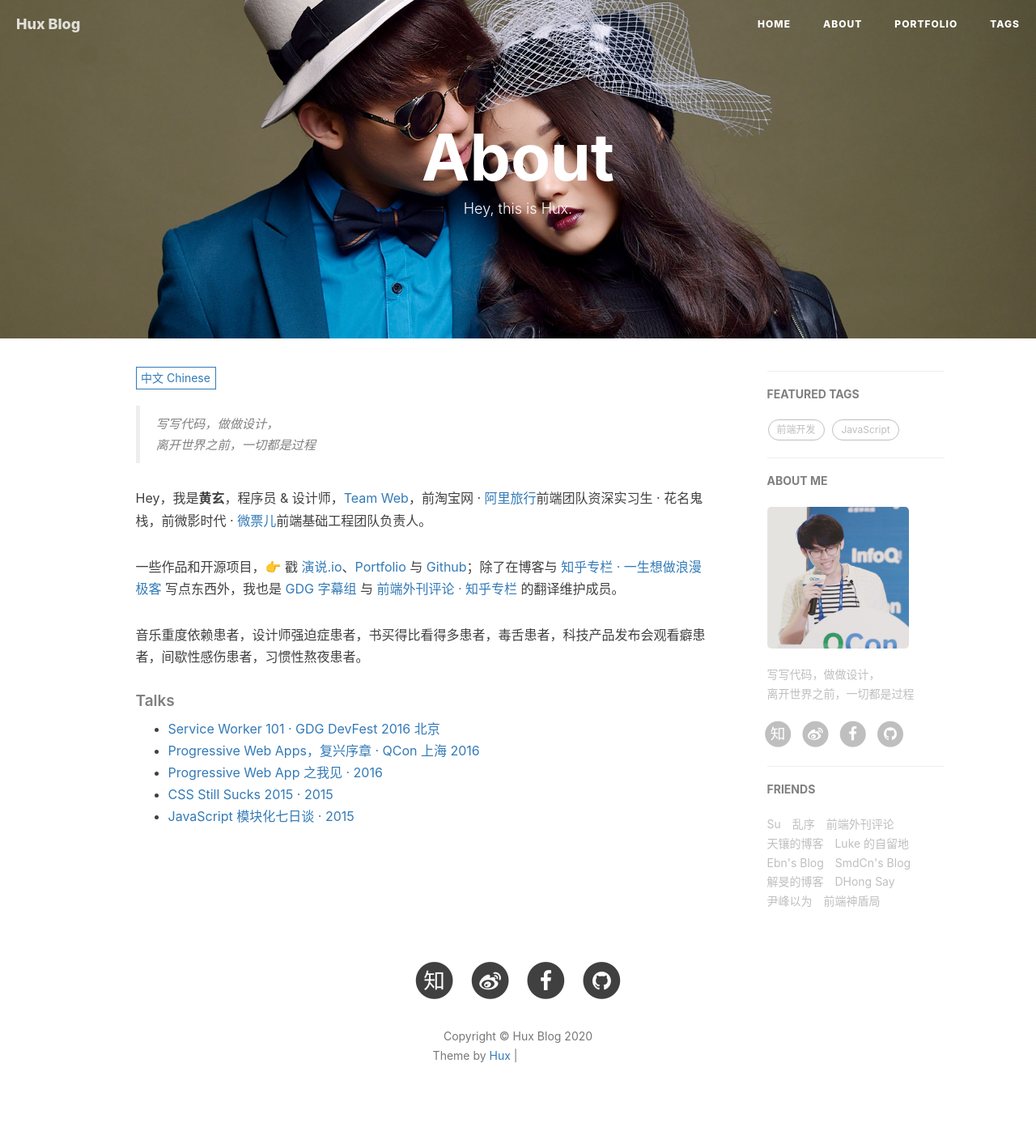
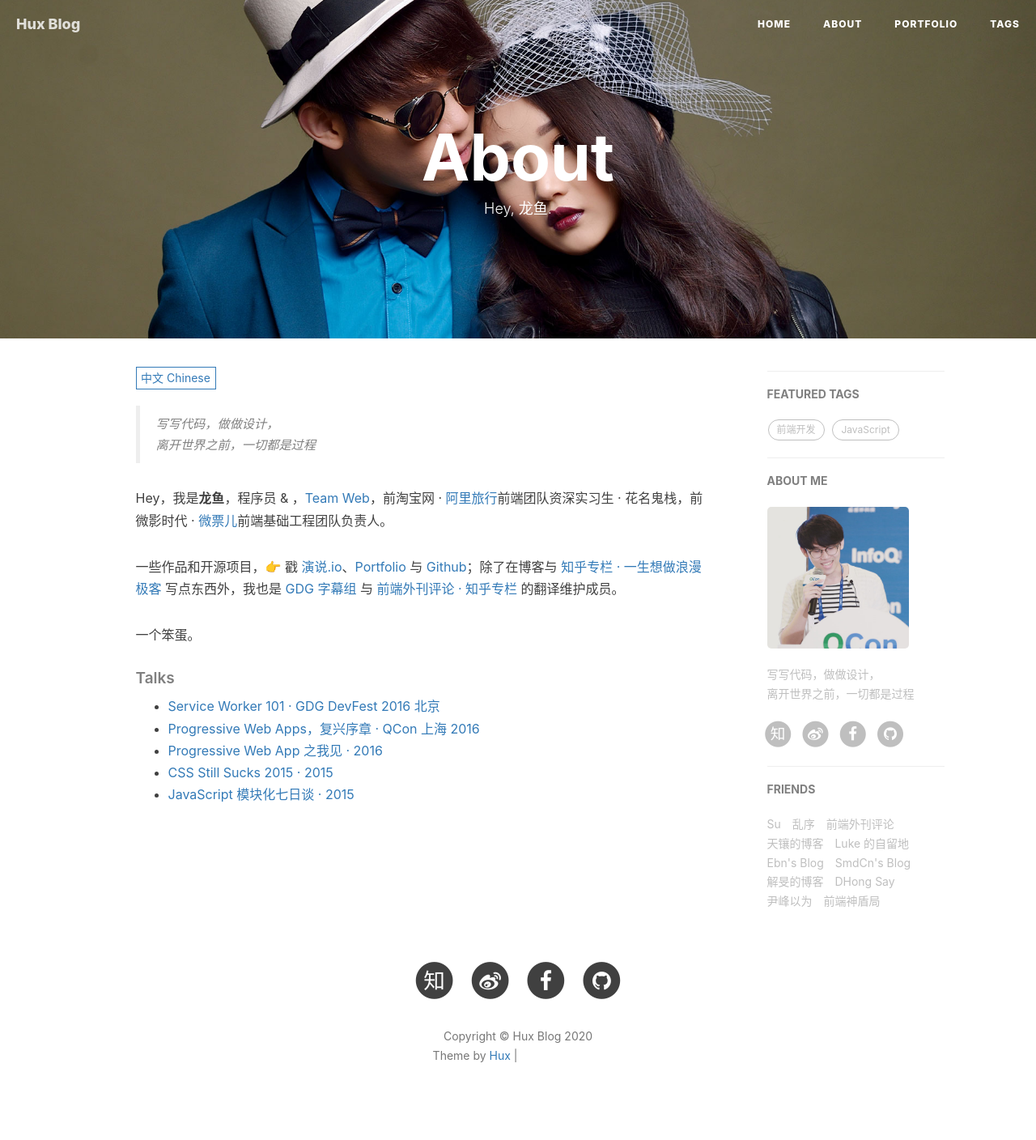
Before and after one commit to lujinsheng/lujinsheng.github.io, a Jekyll site: the page built from about.html, in a window 1280 px wide. Shown: the whole page at 81% size. Built offline with Jekyll 4.4.1, drawn with Linux system fonts in a browser that asks for light colours; nearby versions of some CDN libraries; comment, search, counter and statistics services are not loaded; grey boxes are pictures that could not be loaded.

Commit message:
修改页面

```diff
--- a/about.html
+++ b/about.html
@@ -1,14 +1,13 @@
 ---
 layout: page
 title: "About"
-description: "Hey, this is Hux."
+description: "Hey, 龙鱼."
 header-img: "img/about-bg.jpg"
 ---
 
 <!-- Language Selector -->
 <select class="sel-lang" onchange= "onLanChange(this.options[this.options.selectedIndex].value)">
     <option value="0" selected> 中文 Chinese </option>
-    <option value="1"> 英文 English </option>
 </select>
 
 <!-- Chinese Version -->
@@ -18,11 +17,11 @@
     <blockquote><p>写写代码，做做设计，<br>
     离开世界之前，一切都是过程</p></blockquote>
 
-    <p>Hey，我是<strong>黄玄</strong>，程序员 &amp; 设计师，<a href="https://medium.com/ben-and-dion/team-web-3315aa447fb2#.359a9c6cl">Team Web</a>，前淘宝网 · <a href="http://alitrip.com">阿里旅行</a>前端团队资深实习生 · 花名鬼栈，前微影时代 · <a href="http://www.wepiao.com/?r=movie">微票儿</a>前端基础工程团队负责人。</p>
+    <p>Hey，我是<strong>龙鱼</strong>，程序员 &amp; ，<a href="https://medium.com/ben-and-dion/team-web-3315aa447fb2#.359a9c6cl">Team Web</a>，前淘宝网 · <a href="http://alitrip.com">阿里旅行</a>前端团队资深实习生 · 花名鬼栈，前微影时代 · <a href="http://www.wepiao.com/?r=movie">微票儿</a>前端基础工程团队负责人。</p>
 
     <p>一些作品和开源项目，👉 戳 <a href="https://zhuanlan.zhihu.com/p/21280918">演说.io</a>、<a href="/portfolio">Portfolio</a> 与 <a href="http://github.com/huxpro">Github</a>；除了在博客与 <a href="http://zhuanlan.zhihu.com/huxblog">知乎专栏 · 一生想做浪漫极客</a> 写点东西外，我也是 <a href="http://www.gfansub.com/">GDG 字幕组</a> 与 <a href="http://zhuanlan.zhihu.com/FrontendMagazine">前端外刊评论 · 知乎专栏</a> 的翻译维护成员。</p>
 
-    <p>音乐重度依赖患者，设计师强迫症患者，书买得比看得多患者，毒舌患者，科技产品发布会观看癖患者，间歇性感伤患者，习惯性熬夜患者。</p>
+    <p>一个笨蛋。</p>
     <h5>Talks</h5>
 
     <ul>
@@ -34,27 +33,6 @@
     </ul>
 </div>
 
-<!-- English Version -->
-<div class="en post-container">
-    <blockquote><p>Yet another Web Developer. <br>
-    Yet another Life-long Designer.</p></blockquote>
-
-    <p>Hi, I am <strong>Huang Xuan(黄玄)</strong>，you can call me <strong>Hux</strong>. I'm an engineer &amp; a designer who loves to build software such as <a href="http://yanshuo.io">Yanshuo.io</a> and more (<a href="/portfolio">Portfolio 👉</a> and <a href="http://github.com/huxpro">Github 👉</a>). I studied Digital Media Art and graduated from <a href="https://en.wikipedia.org/wiki/Communication_University_of_China">Communication University of China</a> in 2016.</p>
-
-    <p>As an engineer, I worked at Wepiao (<a href="https://www.crunchbase.com/organization/wepiao#/entity">see CrunchBase</a>) as the dev lead of Front-End Infrastructure Team, and used to intern at <a href="https://www.alitrip.com/">Alibaba Trip</a> for one year. As a designer, I was offered to be the UI/UX Designer Intern of Alibaba, Microsoft etc.</p>
-
-    <p>Moreover, I'm also a translator at <a href="http://www.gfansub.com/">GDG China Subtitle Team</a>, maintainer at <a href="http://zhuanlan.zhihu.com/FrontendMagazine">Frontend Magazine</a> and the owner of <a href="http://zhuanlan.zhihu.com/huxblog">Lifelong Romantic Geek</a>.</p>
-
-    <h5>Talks</h5>
-
-    <ul>
-    <li><a href="//huangxuan.me/2016/11/20/sw-101-gdgdf/">Service Worker 101, working offline and instant loading · GDG DevFest 2016 Beijing</a></li>
-    <li><a href="//huangxuan.me/2016/10/20/pwa-qcon2016/">Progressive Web Apps, make web great again · QCon Shanghai 2016</a></li>
-    <li><a href="//huangxuan.me/2016/06/05/pwa-in-my-pov/">Progressive Web App in my pov · 2016</a></li>
-    <li><a href="//huangxuan.me/2015/12/28/css-sucks-2015/">CSS Still Sucks 2015, and how we work around it · 2015</a></li>
-    <li><a href="//huangxuan.me/2015/07/09/js-module-7day/">JavaScript Modularization Journey · 2015</a></li>
-    </ul>
-</div>
 
 <!-- Handle Language Change -->
 <script type="text/javascript">
--- a/index.html
+++ b/index.html
@@ -1,6 +1,6 @@
 ---
 layout: page
-description: "一生想做浪漫极客"
+description: "一生想做个笨蛋"
 ---
 
 {% for post in paginator.posts %}
```
